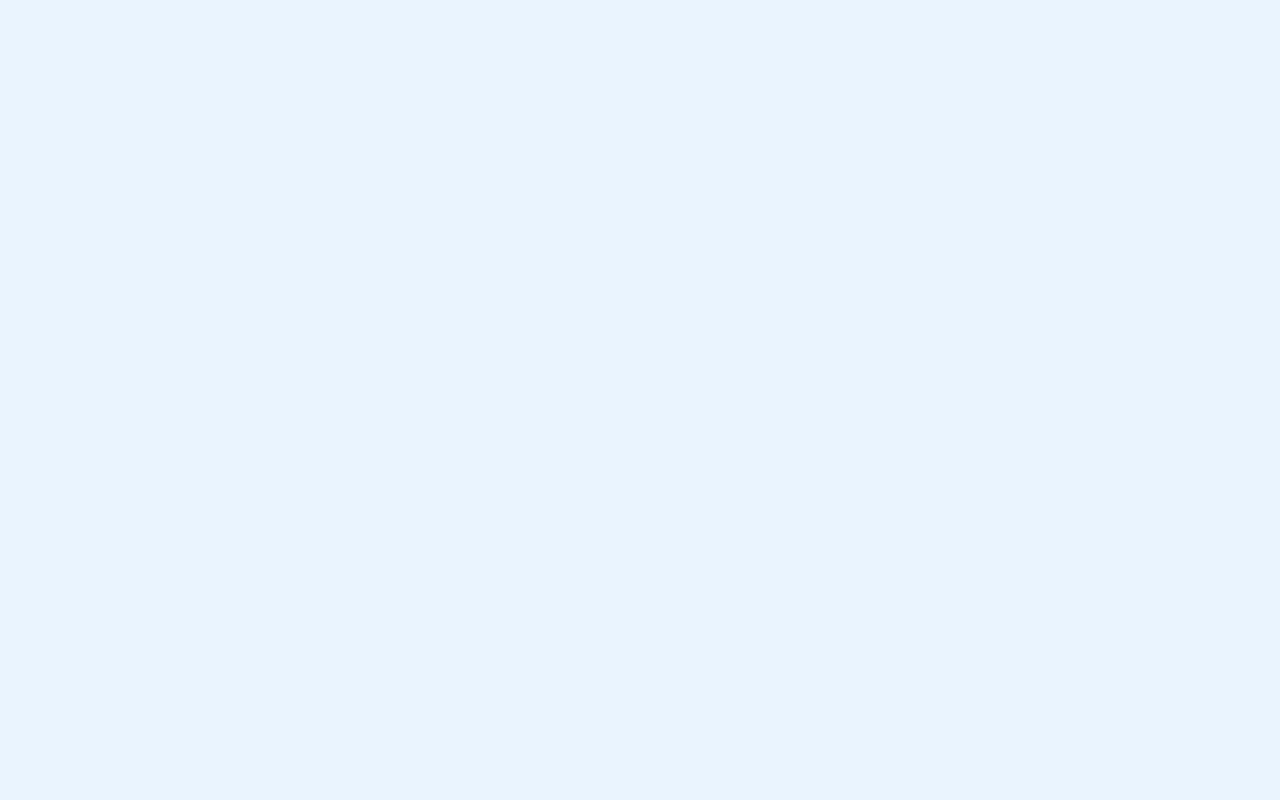
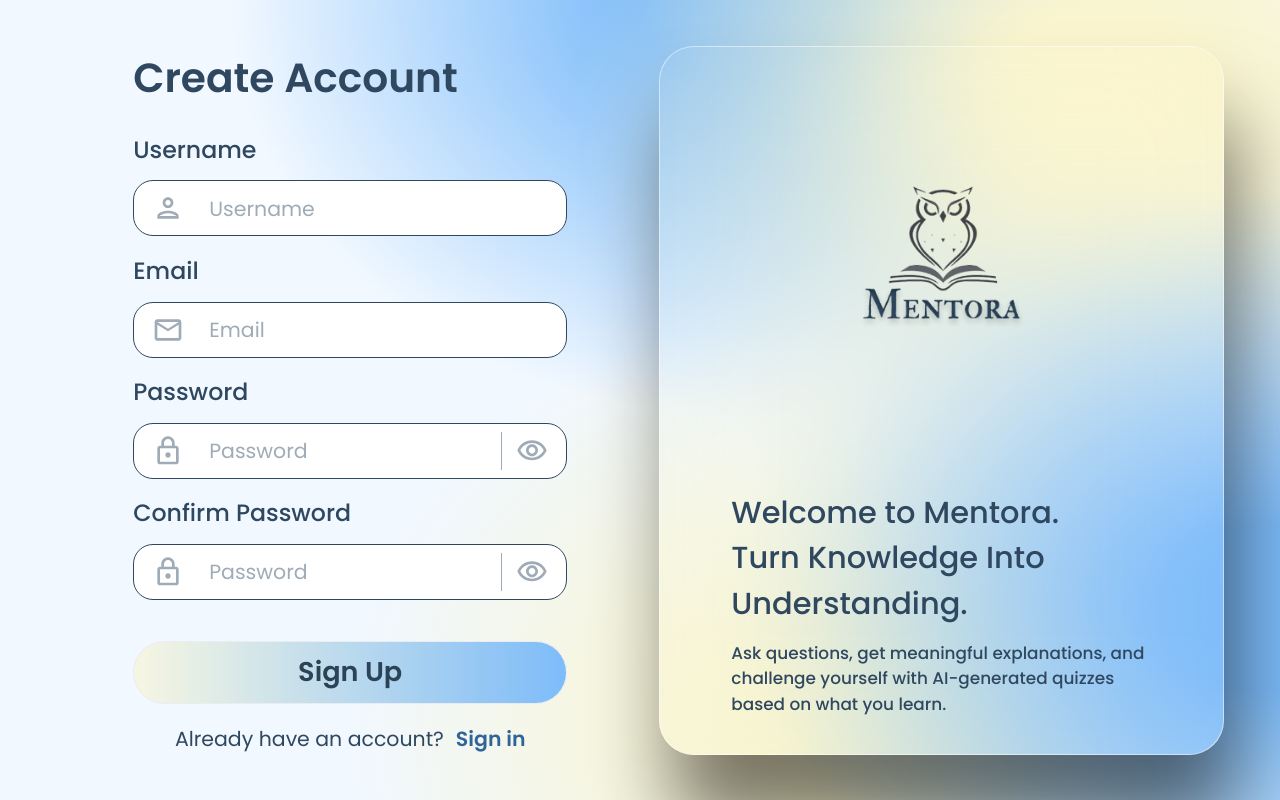
Before and after one commit to L1u3c7k/EduPath_Frontend, a React (Vite) app: page /EduPath/signup in a window 1280 px wide. Before the commit this address had no page. Built offline with nearby package versions, Linux system fonts and the light colour scheme.

Commit message:
sign up page created

```diff
--- a/src/App.css
+++ b/src/App.css
@@ -1,9 +1,10 @@
 .app-shell {
+  height: 100svh;
   min-height: 100svh;
   display: grid;
   grid-template-columns: minmax(440px, 1fr) minmax(500px, 0.96fr);
   gap: clamp(12px, 1.2vw, 24px);
-  padding: clamp(28px, 5.8vh, 57px) clamp(28px, 4.4vw, 66px) clamp(28px, 5.6vh, 55px);
+  padding: clamp(28px, 46px, 57px) clamp(28px, 4.4vw, 66px) clamp(28px, 5.6vh, 55px);
   overflow: hidden;
   background:
     radial-gradient(ellipse 40% 52% at 99% 76%, #7dbcfa 20%, transparent 100%),
@@ -11,6 +12,11 @@
     radial-gradient(ellipse 41% 52% at 86% 12%, #faf5ce 20%, transparent 100%),
     radial-gradient(ellipse 40% 52% at 58% 0%, #7dbcfa 20%, transparent 100%),
     #f1f8ff;
+}
+
+.signup-page,
+.signup-page .login-section {
+  min-height: 0;
 }
 
 .login-section {
@@ -26,7 +32,7 @@
 .login-card h1 {
   margin: 0 0 clamp(28px, 4vh, 40px);
   color: #2f4860;
-  font-size: clamp(40px, 3.18vw, 48px);
+  font-size: clamp(38px, 3.18vw, 48px);
   font-weight: 600;
   line-height: 1.5;
 }
@@ -151,7 +157,7 @@
   color: #2b4257;
   background: linear-gradient(90deg, rgb(250 245 206 / 60%) 0%, #7dbcfa 100%);
   font: inherit;
-  font-size: clamp(25px, 2.12vw, 32px);
+  font-size: clamp(24px, 2.12vw, 32px);
   font-weight: 600;
   cursor: pointer;
   transition: transform 160ms ease, box-shadow 160ms ease;
@@ -171,7 +177,27 @@
 }
 
 .signup-copy .text-link {
-  margin-left: 11px;
+  margin-left: 12px;
+}
+
+.signup-card {
+  width: min(100%, 434px);
+}
+
+.signup-card h1 {
+  margin-bottom: clamp(24px, 24px, 32px);
+}
+
+.signup-card .field-group {
+  margin-bottom: clamp(16px, 2.05vh, 20px);
+}
+
+.signup-card .field-group label {
+  margin-bottom: clamp(10px, 1.65vh, 16px);
+}
+
+.signup-card .login-button {
+  margin-top: clamp(20px, 3.05vh, 30px);
 }
 
 .brand-section {
@@ -233,6 +259,41 @@
     transform: scale(0.88);
   }
 
+  .signup-card {
+    transform: none;
+  }
+
+  .signup-card h1 {
+    margin-bottom: 12px;
+    font-size: 34px;
+    line-height: 1.25;
+  }
+
+  .signup-card .field-group {
+    margin-bottom: 8px;
+  }
+
+  .signup-card .field-group label {
+    margin-bottom: 4px;
+    font-size: 19px;
+    line-height: 1.3;
+  }
+
+  .signup-card .input-wrap {
+    height: 48px;
+  }
+
+  .signup-card .login-button {
+    height: 56px;
+    margin-top: 12px;
+    font-size: 25px;
+  }
+
+  .signup-card .signup-copy {
+    margin-top: 10px;
+    font-size: 17px;
+  }
+
   .brand-section {
     height: calc(100svh - 48px);
     min-height: 0;
@@ -257,6 +318,7 @@
 
 @media (max-width: 900px) {
   .app-shell {
+    height: auto;
     grid-template-columns: 1fr;
     padding: 40px 24px;
     overflow: auto;
@@ -264,6 +326,16 @@
 
   .login-section {
     min-height: calc(100svh - 80px);
+  }
+
+  .signup-page {
+    height: 100svh;
+    min-height: 100svh;
+    overflow: hidden;
+  }
+
+  .signup-page .login-section {
+    min-height: 0;
   }
 
   .brand-section {
@@ -278,6 +350,10 @@
 
   .login-section {
     min-height: calc(100svh - 56px);
+  }
+
+  .signup-page .login-section {
+    min-height: 0;
   }
 
   .login-card h1 {
--- a/src/App.jsx
+++ b/src/App.jsx
@@ -1,12 +1,14 @@
 import { BrowserRouter, Route, Routes } from 'react-router-dom'
 import Login from './scene/Login/Login'
+import SignUp from './scene/SignUp/SignUp'
 import './App.css'
 
 function App() {
   return (
     <BrowserRouter basename="/EduPath">
       <Routes>
-        <Route path="/" element={<Login />} />
+        <Route path="/" element={<SignUp />} />
+        <Route path="/signup" element={<SignUp />} />
         <Route path="/login" element={<Login />} />
       </Routes>
     </BrowserRouter>
--- a/src/scene/Login/Login.jsx
+++ b/src/scene/Login/Login.jsx
@@ -3,6 +3,7 @@
 import LockOutlinedIcon from '@mui/icons-material/LockOutlined'
 import VisibilityOutlinedIcon from '@mui/icons-material/VisibilityOutlined'
 import VisibilityOffOutlinedIcon from '@mui/icons-material/VisibilityOffOutlined'
+import { Link } from 'react-router-dom'
 import mentoraLogo from '../../assets/mentora-logo.png'
 
 function Login() {
@@ -61,7 +62,7 @@
 
           <p className="signup-copy">
             Don’t have an account?
-            <a className="text-link" href="#sign-up">Sign Up</a>
+            <Link className="text-link" to="/signup">Sign Up</Link>
           </p>
         </form>
       </section>
--- /dev/null
+++ b/src/scene/SignUp/SignUp.jsx
@@ -0,0 +1,92 @@
+import { useState } from 'react'
+import EmailOutlinedIcon from '@mui/icons-material/EmailOutlined'
+import LockOutlinedIcon from '@mui/icons-material/LockOutlined'
+import PersonOutlinedIcon from '@mui/icons-material/PersonOutlined'
+import VisibilityOutlinedIcon from '@mui/icons-material/VisibilityOutlined'
+import VisibilityOffOutlinedIcon from '@mui/icons-material/VisibilityOffOutlined'
+import { Link } from 'react-router-dom'
+import mentoraLogo from '../../assets/mentora-logo.png'
+
+function PasswordField({ id, label, autoComplete }) {
+  const [isVisible, setIsVisible] = useState(false)
+
+  return (
+    <div className="field-group">
+      <label htmlFor={id}>{label}</label>
+      <div className="input-wrap">
+        <LockOutlinedIcon aria-hidden="true" />
+        <input
+          id={id}
+          name={id}
+          type={isVisible ? 'text' : 'password'}
+          placeholder="Password"
+          autoComplete={autoComplete}
+          required
+        />
+        <button
+          className="visibility-button"
+          type="button"
+          aria-label={isVisible ? `Hide ${label.toLowerCase()}` : `Show ${label.toLowerCase()}`}
+          onClick={() => setIsVisible((visible) => !visible)}
+        >
+          {isVisible ? <VisibilityOffOutlinedIcon /> : <VisibilityOutlinedIcon />}
+        </button>
+      </div>
+    </div>
+  )
+}
+
+function SignUp() {
+  const handleSubmit = (event) => {
+    event.preventDefault()
+  }
+
+  return (
+    <main className="app-shell signup-page">
+      <section className="login-section" aria-labelledby="signup-title">
+        <form className="login-card signup-card" onSubmit={handleSubmit}>
+          <h1 id="signup-title">Create Account</h1>
+
+          <div className="field-group">
+            <label htmlFor="username">Username</label>
+            <div className="input-wrap">
+              <PersonOutlinedIcon aria-hidden="true" />
+              <input id="username" name="username" type="text" placeholder="Username" autoComplete="username" required />
+            </div>
+          </div>
+
+          <div className="field-group">
+            <label htmlFor="email">Email</label>
+            <div className="input-wrap">
+              <EmailOutlinedIcon aria-hidden="true" />
+              <input id="email" name="email" type="email" placeholder="Email" autoComplete="email" required />
+            </div>
+          </div>
+
+          <PasswordField id="password" label="Password" autoComplete="new-password" />
+          <PasswordField id="confirm-password" label="Confirm Password" autoComplete="new-password" />
+
+          <button className="login-button" type="submit">Sign Up</button>
+
+          <p className="signup-copy">
+            Already have an account?
+            <Link className="text-link" to="/login">Sign in</Link>
+          </p>
+        </form>
+      </section>
+
+      <aside className="brand-section" aria-label="About Mentora">
+        <div className="brand-mark">
+          <img src={mentoraLogo} alt="Mentora" />
+        </div>
+
+        <div className="brand-copy">
+          <h2>Welcome to Mentora.<br />Turn Knowledge Into Understanding.</h2>
+          <p>Ask questions, get meaningful explanations, and challenge yourself with AI-generated quizzes based on what you learn.</p>
+        </div>
+      </aside>
+    </main>
+  )
+}
+
+export default SignUp
```
